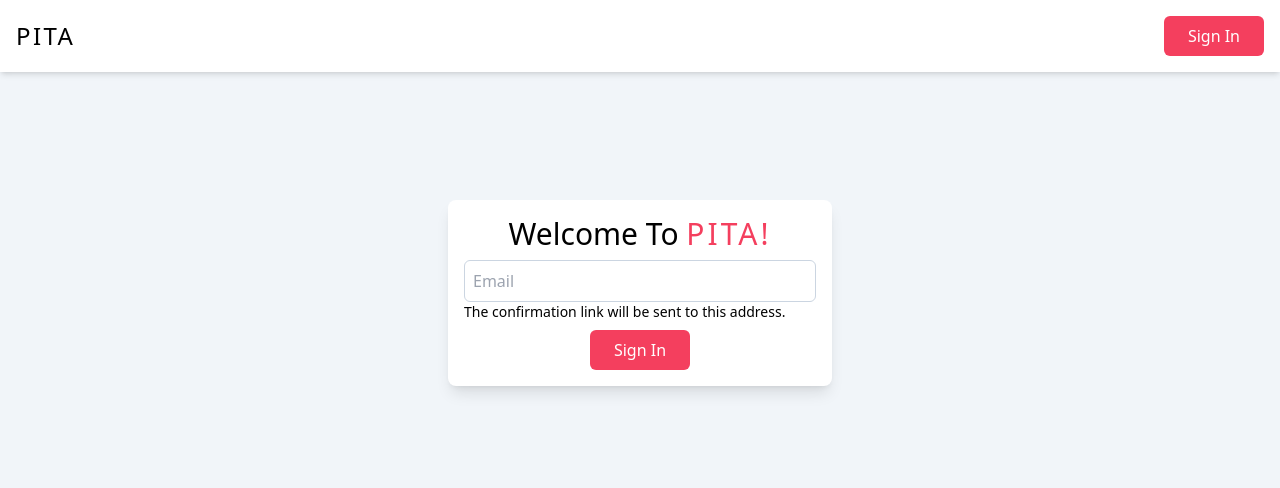
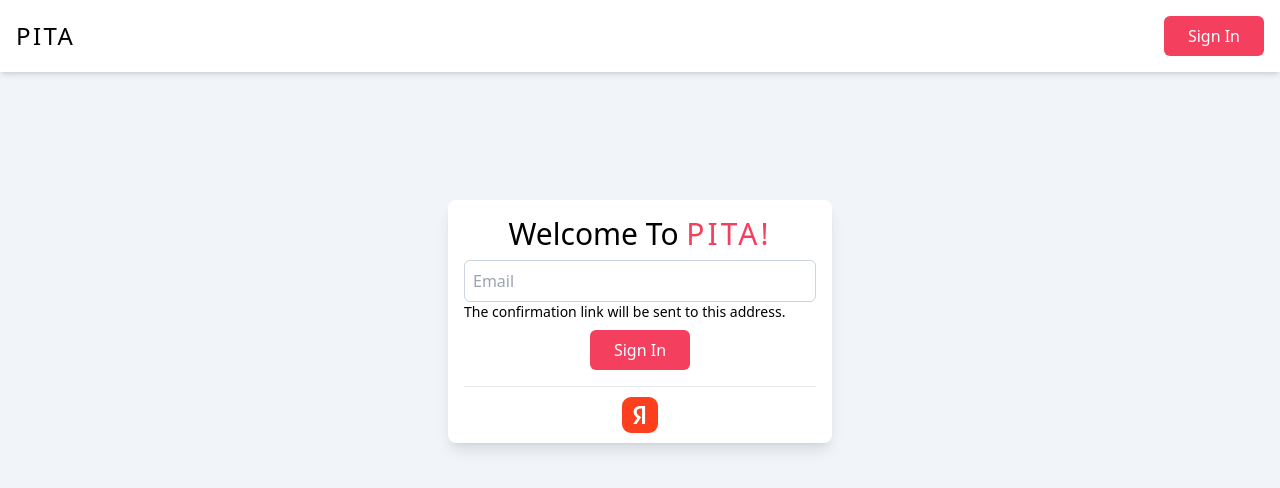
Before and after one commit to LordHippopotamus/pita, a Next.js app: page /auth/signin in a window 1280 px wide. Shown: the top 488 px of the page. Built offline with nearby package versions, Linux system fonts and the light colour scheme; no server answers.

Commit message:
feat: sign in by yandex

```diff
--- a/src/app/api/auth/[...nextauth]/route.ts
+++ b/src/app/api/auth/[...nextauth]/route.ts
@@ -1,5 +1,6 @@
 import NextAuth, { AuthOptions } from "next-auth";
 import EmailProvider from "next-auth/providers/email";
+import YandexProvider from "next-auth/providers/yandex";
 import { XataAdapter } from "@auth/xata-adapter";
 import { XataClient } from "@/xata";
 
@@ -19,6 +20,10 @@
       },
       from: process.env.EMAIL_FROM,
     }),
+    YandexProvider({
+      clientId: process.env.YANDEX_CLIENT_ID as string,
+      clientSecret: process.env.YANDEX_CLIENT_SECRET as string,
+    }),
   ],
   pages: {
     signIn: "/auth/signin",
--- a/src/app/auth/signin/page.tsx
+++ b/src/app/auth/signin/page.tsx
@@ -20,10 +20,11 @@
   };
 
   return (
-    <form onSubmit={handleSubmit} className="flex flex-col gap-2">
+    <>
       <h1 className="text-3xl text-center">
         Welcome To <span className="text-rose-500 tracking-widest">PITA!</span>
       </h1>
+      <form onSubmit={handleSubmit} className="flex flex-col gap-2 mt-2">
         <label className="flex flex-col">
           <Input name="email" type="email" placeholder="Email" required />
           <span className="text-sm">
@@ -34,6 +35,25 @@
           Sign In
         </Button>
       </form>
+      <hr className="my-4" />
+      <div className="flex justify-center">
+        <button
+          onClick={() => signIn("yandex", { callbackUrl: "/dashboard" })}
+          disabled={pending}
+        >
+          <svg
+            className="w-6 h-6 scale-150 bg-[#FC3F1D] rounded-md"
+            fill="none"
+            xmlns="http://www.w3.org/2000/svg"
+          >
+            <path
+              d="M13.32 7.666h-.924c-1.694 0-2.585.858-2.585 2.123 0 1.43.616 2.1 1.881 2.959l1.045.704-3.003 4.487H7.49l2.695-4.014c-1.55-1.111-2.42-2.19-2.42-4.015 0-2.288 1.595-3.85 4.62-3.85h3.003v11.868H13.32V7.666z"
+              fill="#fff"
+            />
+          </svg>
+        </button>
+      </div>
+    </>
   );
 };
 
--- a/src/components/ui/Button.tsx
+++ b/src/components/ui/Button.tsx
@@ -1,6 +1,6 @@
 export type ButtonProps = {
   className?: string;
-  variant?: "contained" | "text";
+  variant?: "contained" | "text" | "outline";
   children: React.ReactNode;
   disabled?: boolean;
 } & React.ComponentPropsWithoutRef<"button">;
@@ -27,6 +27,19 @@
       </button>
     );
 
+  if (variant === "outline")
+    return (
+      <button
+        disabled={disabled}
+        className={`transition py-2 px-6 rounded-md text-rose-700 border border-rose-700 ${
+          disabled ? "opacity-50" : "hover:bg-rose-50 active:bg-rose-100"
+        } ${className}`}
+        {...rest}
+      >
+        {children}
+      </button>
+    );
+
   return (
     <button
       disabled={disabled}
```
Lines whose indentation alone changed are shown as unchanged.
